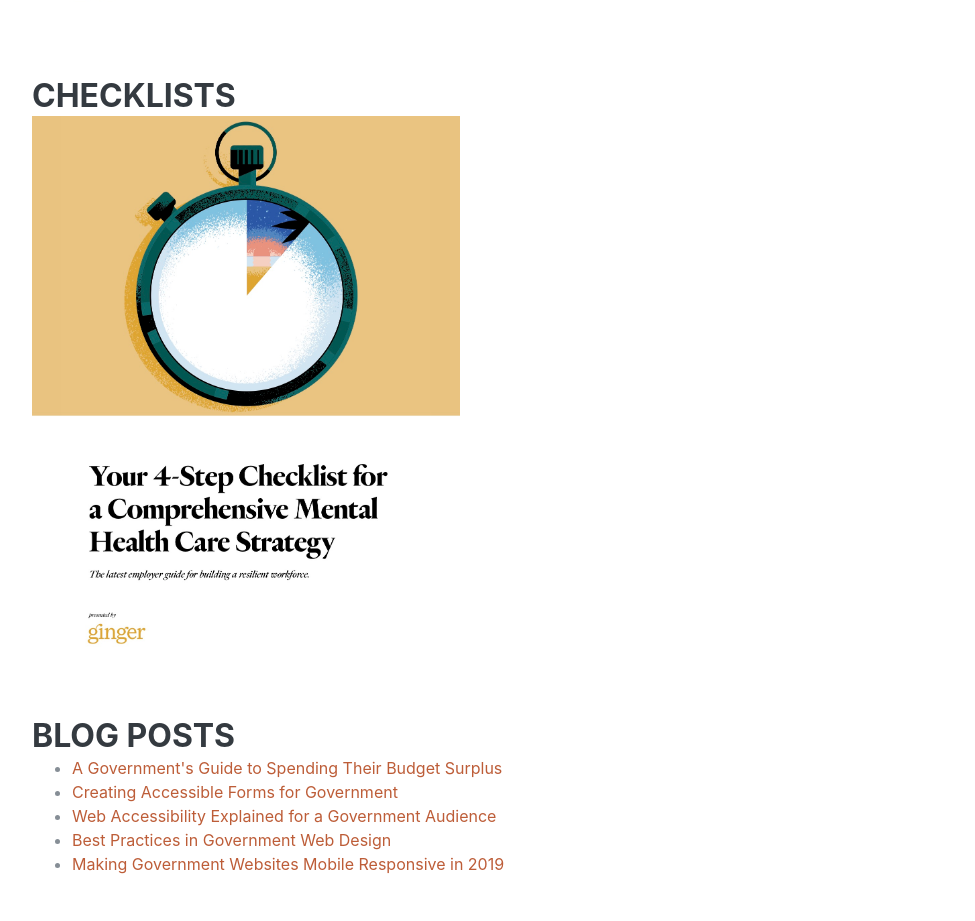
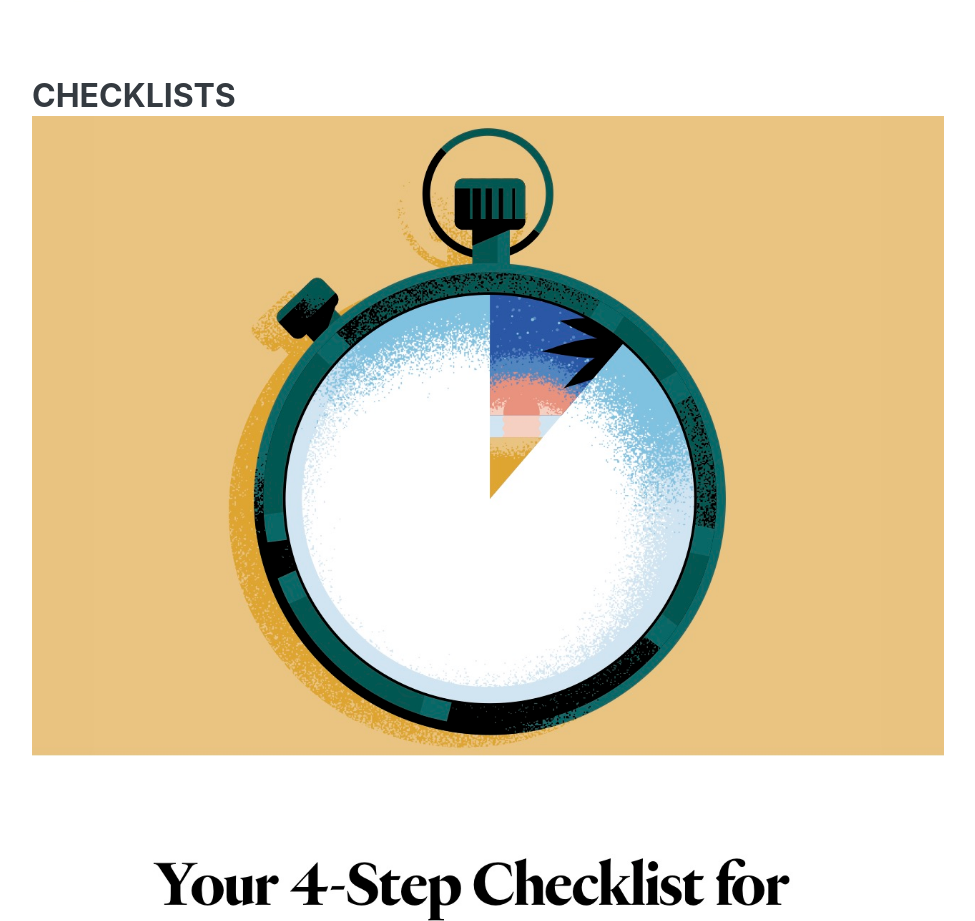
Before and after one commit to reynaschaechter/reynaschaechter.github.io, a plain HTML site: page index.html in a window 1280 px wide. Shown: the part 4411-5332 px from the top of the page, without its empty margins (288-1263 px from the left). Drawn offline with Linux system fonts and the light colour scheme; a web font is replaced by a local one.

Commit message:
center checklist

```diff
--- a/index.html
+++ b/index.html
@@ -145,7 +145,7 @@
         <div class="resume-item d-flex flex-column flex-md-row justify-content-between mb-5">
           <div class="resume-content">
             <h3 class="mb-0">Checklists</h3>
-            <a href="pdf/STEPchecklist.pdf" target="_blank"><img class="portfolio-img-left" src="img/STEPchecklist.jpg"></a>
+            <a href="pdf/STEPchecklist.pdf" target="_blank"><img class="portfolio-img-center" src="img/STEPchecklist.jpg"></a>
           </div>
         </div>
 
```
